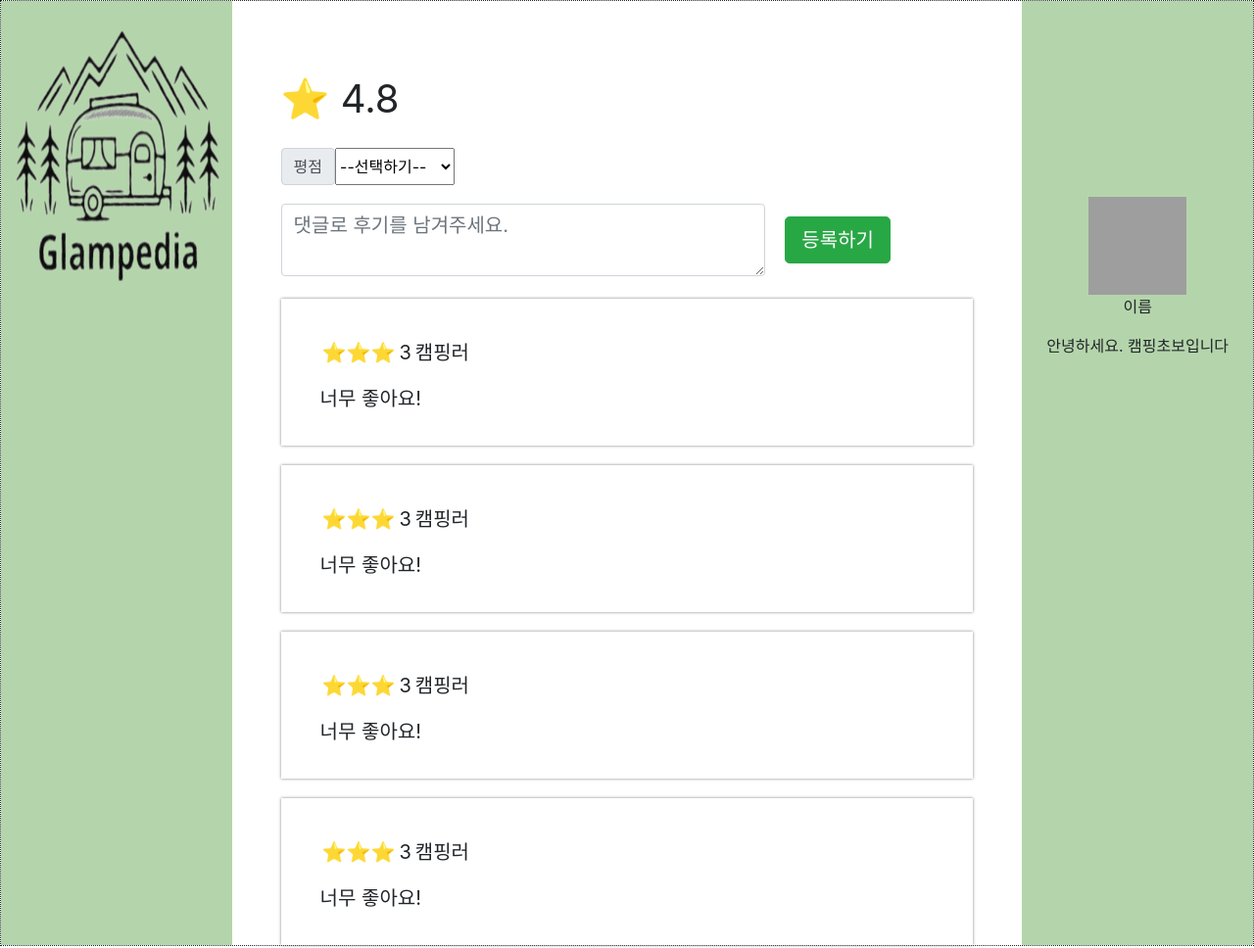
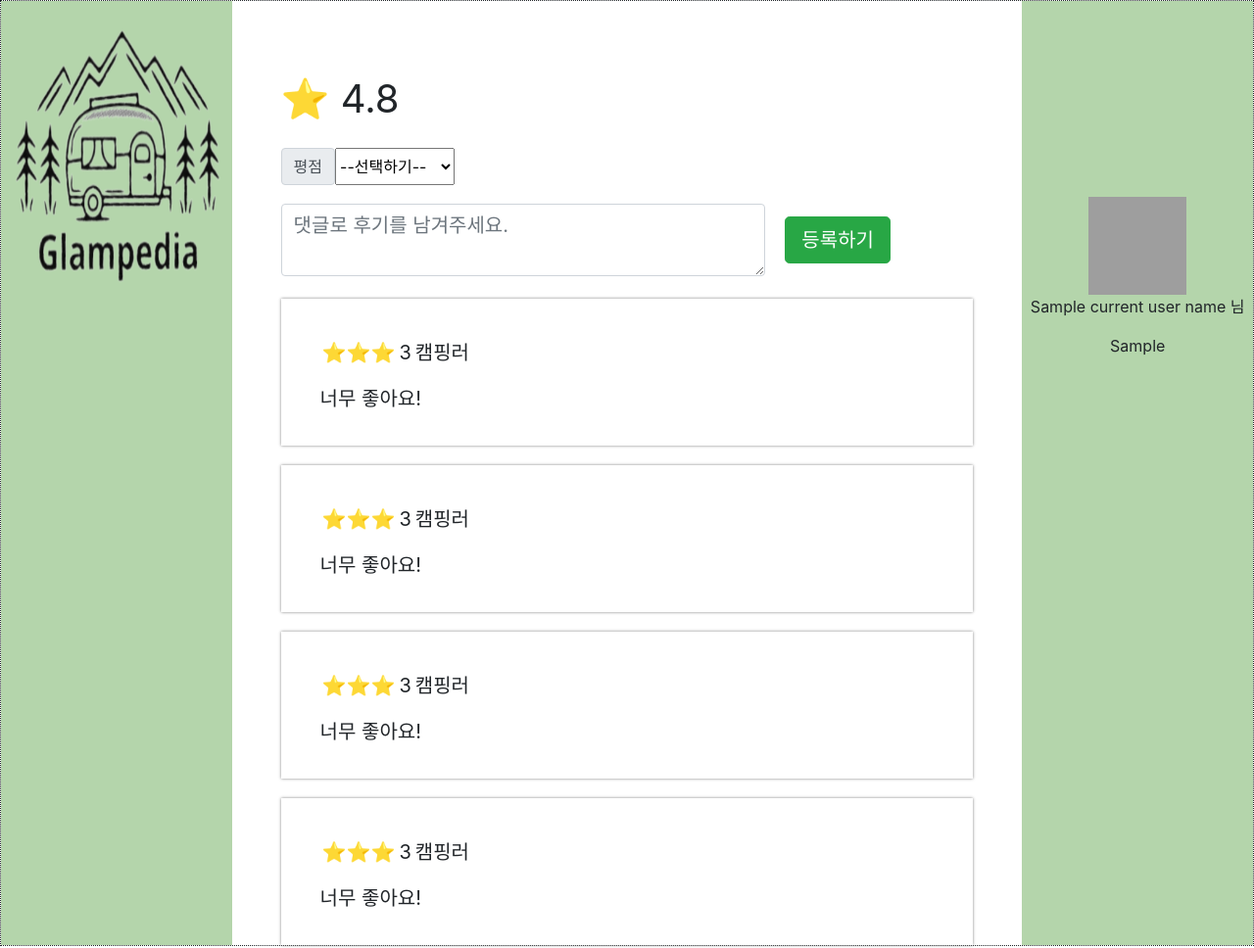
Before and after one commit to bsh9254/inovationmini, a Flask app: template templates/detail.html in a window 1280 px wide. Shown: the whole page at 98% size. Run offline with Flask 2, Linux system fonts and the light colour scheme; the template is opened without the code that fills it: most values are stand-ins (such as "Sample title", 1, 10 or a date in 2020); a database or web service that is not in the repository returns one stand-in record (values such as "Sample title"); data that the repository does not hold is empty; some libraries are stand-ins or nearby versions; grey boxes are pictures that could not be loaded.

Commit message:
app.py detaipg 라우팅 부분 오류 8/3 오전 11:24분 (지연)

```diff
--- a/app.py
+++ b/app.py
@@ -50,8 +50,17 @@ def main_get():
 
 # 상세페이지 라우팅
 @app.route("/detailpg")
+@jwt_required(optional = True)
 def detailinto():
-    return render_template("detail.html")
+    current_user = get_jwt_identity()
+    user = userDB.find_one({"username": current_user})
+    if user is not None:
+        return render_template("detail.html",
+                               current_user_name=user["nickname"],
+                               current_user_intro=user["introduction"],
+                               current_user_img=user["filename"])
+    else:
+        return render_template("detail.html")
 
 # 상세 페이지 GET
 @app.route("/Glamping", methods=["GET"])
--- a/templates/detail.html
+++ b/templates/detail.html
@@ -20,7 +20,7 @@
             integrity="sha384-JZR6Spejh4U02d8jOt6vLEHfe/JQGiRRSQQxSfFWpi1MquVdAyjUar5+76PVCmYl"
             crossorigin="anonymous"></script>
 
-    <title>스파르타코딩클럽 | 부트스트랩 연습하기</title>
+    <title>상세페이지</title>
     <style>
         .parent-page {
             display: flex;
@@ -129,12 +129,14 @@
                     g_mapimg = row[lastData]['map_img']
                     g_comment = row[lastData]['comment']
 
+                    map_num = lastData +1
+
                     temp_list = `<img id="g_img" style="margin-bottom: 20px;" src="${g_img}" width="800" height="500">
                                     <h1 id="g_name">${g_name}</h1>
                                     <h3 id="g_comment">${g_comment}</h3>
                                     <p></p>
                                     <p id="g_address">주소 : ${g_address}</p>
-                                    <img id="g_map_img" src="../static/map.png" width="800" height="500">`
+                                    <img id="g_map_img" src="../static/map_img/map${map_num}.jpg" width="800" height="500">`
 
                      $('#g_list').append(temp_list)
 
@@ -235,10 +237,19 @@
         </div>
 
         <div class="child right">
-            <div class="profile"><img src="https://www.freeiconspng.com/thumbs/awesome-face-png/awesome-face-png-1.png"
+            {% if current_user_name %}
+            <div class="profile">
+                <img src="https://www.freeiconspng.com/thumbs/awesome-face-png/awesome-face-png-1.png"
                                       width="100" , height="100">
-                <p class="nickname">이름</p>
-                <p>안녕하세요. 캠핑초보입니다</p></div>
+                <p class="nickname">{{ current_user_name }} 님</p>
+                <p>{{ current_user_intro }}</p>
+            </div>
+            {% else %}
+            <a href="/login"><button type="button" class="btn btn-light">Login</button></a>
+            <a href="/signup"><button type="button" class="btn btn-light">Sign
+                    Up</button></a>
+            {% endif %}
+
         </div>
     </div>
 
```
Also changed, not shown: static/map_img/map1.JPG (added), static/map_img/map10.JPG (added), static/map_img/map2.JPG (added), static/map_img/map3.JPG (added), static/map_img/map4.JPG (added), static/map_img/map5.JPG (added), static/map_img/map6.JPG (added), static/map_img/map7.JPG (added), static/map_img/map8.JPG (added), static/map_img/map9.JPG (added).
